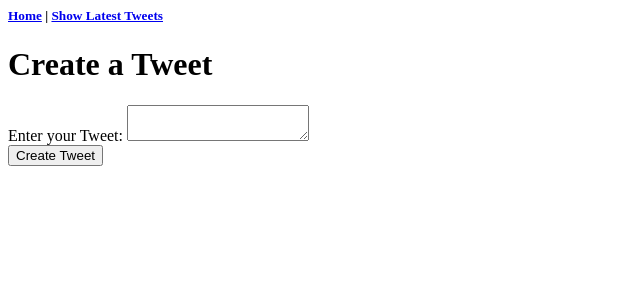
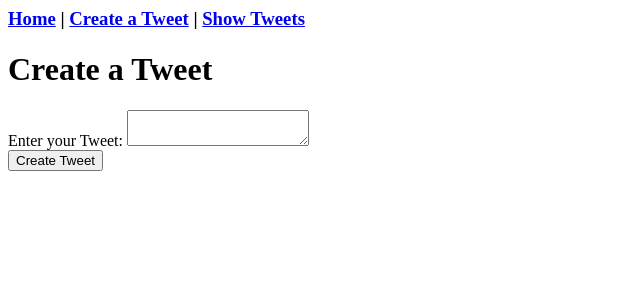
Before and after one commit to Vigneshthanga/lockoncrm_twitter, a Flask app: page /twitter/create_tweet/ in a window 1280 px wide. Shown: the top 300 px of the page, without its empty margins (0-640 px from the left). Run offline with Flask 2, Linux system fonts and the light colour scheme; parts of the project's set-up code (start-up, migrations or seed data) failed here and were passed over.

Commit message:
Improved the navigation between the create and view Tweets pages

```diff
--- a/templates/create_tweet.html
+++ b/templates/create_tweet.html
@@ -1,7 +1,7 @@
 <!-- HTML page Author: Kevin Lai -->
 {% block content %}
 <div class='content-section'>
-	<h5><a href="/twitter/home/">Home</a> | <a href="/twitter/show_tweet/">Show Latest Tweets</a></h5>
+	<h3><a href="/twitter/home/">Home</a> | <a href="/twitter/create_tweet/">Create a Tweet</a> | <a href="/twitter/show_tweet/">Show Tweets</a></h3>
 	<h1>Create a Tweet</h1>
 	<form method='POST' action="">
 		{{form.hidden_tag()}}
--- a/templates/show_tweet.html
+++ b/templates/show_tweet.html
@@ -1,7 +1,7 @@
 <!-- HTML page Author: Kevin Lai -->
 {% block content %}
 <div class='content-section'>
-	<h5><a href="/twitter/home/">Home</a> | <a href="/twitter/create_tweet/">Create a Tweet</a></h5>
+	<h3><a href="/twitter/home/">Home</a> | <a href="/twitter/create_tweet/">Create a Tweet</a> | <a href="/twitter/show_tweet/">Show Tweets</a></h3>
 	<h1>{{user_screen_name}}'s Latest Tweets</h1>
 	<h2>Enter Tweet ID to Delete that Tweet</h2>
 	<form method='POST' action ="">
```
